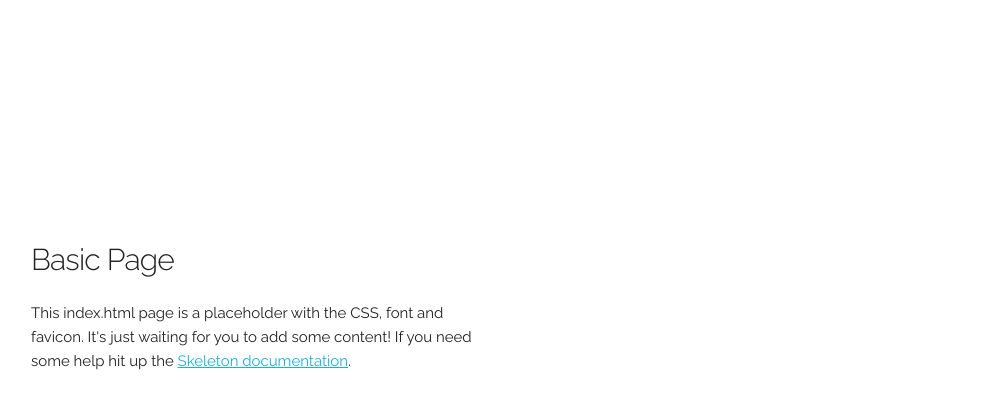
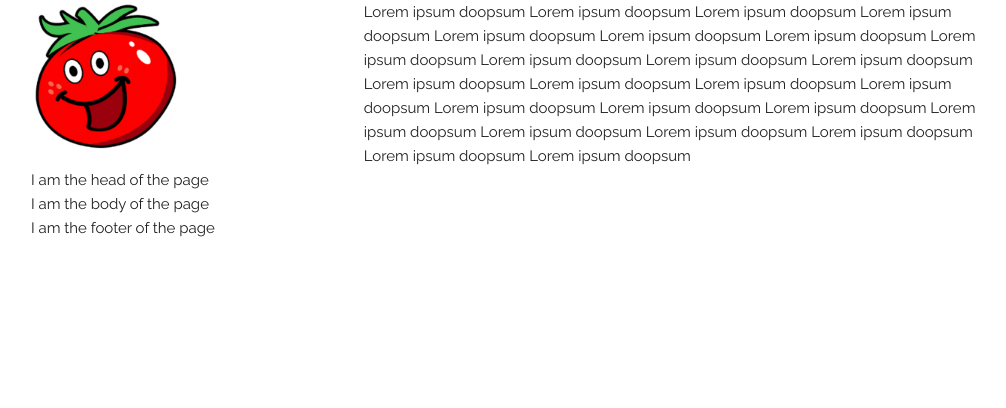
Before and after one commit to cdl124/killer-tomato, a plain HTML site: page index.html in a window 1280 px wide. Shown: the whole page, without its empty margins (129-1135 px from the left). Drawn offline with Linux system fonts and the light colour scheme.

Commit message:
add logo and basic styles sheet

```diff
--- /dev/null
+++ b/css/styles.css
@@ -0,0 +1,4 @@
+.logo {
+  height: 10em;
+  width: 10em;
+}
--- a/index.html
+++ b/index.html
@@ -21,6 +21,7 @@
   –––––––––––––––––––––––––––––––––––––––––––––––––– -->
   <link rel="stylesheet" href="css/normalize.css">
   <link rel="stylesheet" href="css/skeleton.css">
+  <link rel="stylesheet" href="css/styles.css">
 
   <!-- Favicon
   –––––––––––––––––––––––––––––––––––––––––––––––––– -->
@@ -32,12 +33,44 @@
   <!-- Primary Page Layout
   –––––––––––––––––––––––––––––––––––––––––––––––––– -->
   <div class="container">
-    <div class="row">
-      <div class="one-half column" style="margin-top: 25%">
-        <h4>Basic Page</h4>
-        <p>This index.html page is a placeholder with the CSS, font and favicon. It's just waiting for you to add some content! If you need some help hit up the <a href="http://www.getskeleton.com">Skeleton documentation</a>.</p>
-      </div>
+  <header class="row">
+    <div class="four columns">
+    <img src="images/logo.png" class='logo' />
     </div>
+    <div class="eight columns">
+    Lorem ipsum doopsum
+    Lorem ipsum doopsum
+    Lorem ipsum doopsum
+    Lorem ipsum doopsum
+    Lorem ipsum doopsum
+    Lorem ipsum doopsum
+    Lorem ipsum doopsum
+    Lorem ipsum doopsum
+    Lorem ipsum doopsum
+    Lorem ipsum doopsum
+    Lorem ipsum doopsum
+    Lorem ipsum doopsum
+    Lorem ipsum doopsum
+    Lorem ipsum doopsum
+    Lorem ipsum doopsum
+    Lorem ipsum doopsum
+    Lorem ipsum doopsum
+    Lorem ipsum doopsum
+    Lorem ipsum doopsum
+    Lorem ipsum doopsum
+    Lorem ipsum doopsum
+    Lorem ipsum doopsum
+    Lorem ipsum doopsum
+    Lorem ipsum doopsum
+    </div>
+  I am the head of the page
+  </header>
+  <main class="row">
+  I am the body of the page
+  </main>
+  <footer class="row">
+  I am the footer of the page
+  </footer>
   </div>
 
 <!-- End Document
```
Also changed, not shown: images/logo.png (added).
